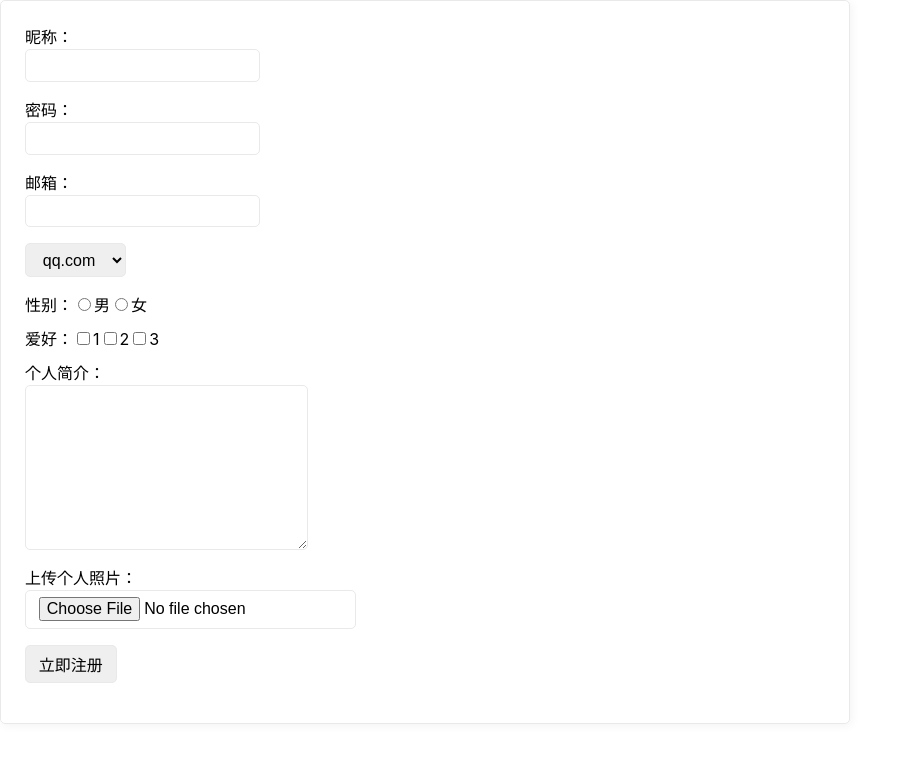
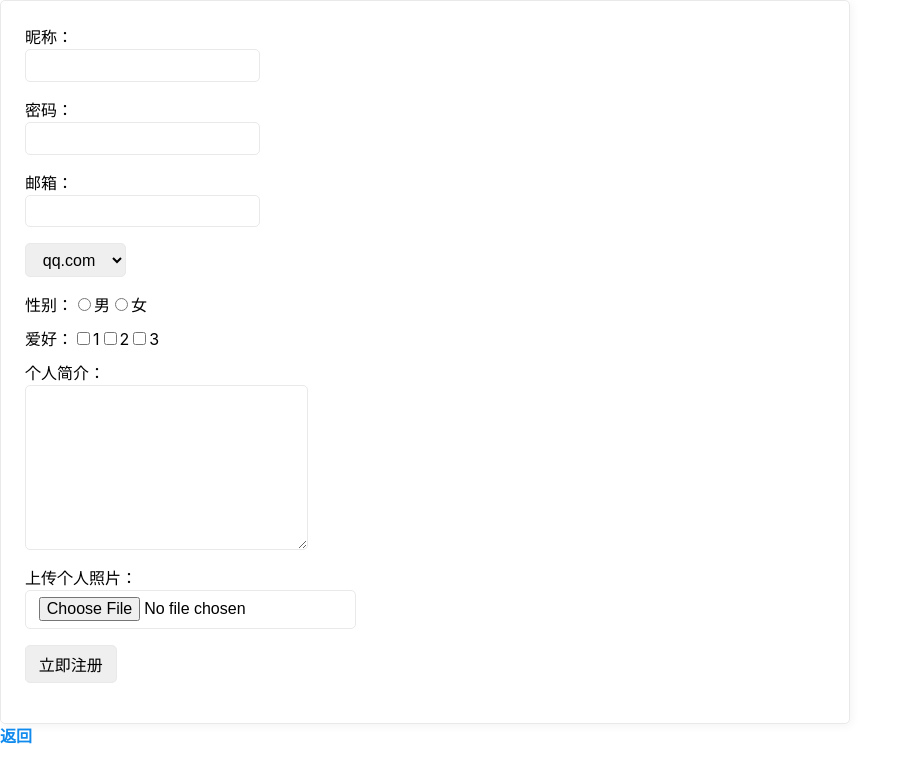
Before and after one commit to 7024zbq/form, a plain HTML site: page index.html in a window 1280 px wide. Shown: the whole page, without its empty margins (0-913 px from the left). Drawn offline with Linux system fonts and the light colour scheme.

Commit message:
Add files via upload

```diff
--- a/index.html
+++ b/index.html
@@ -6,6 +6,11 @@
     <meta name="viewport" content="width=device-width, initial-scale=1.0">
     <title>Document</title>
     <link rel="stylesheet" href="mvp.css">
+    <style>
+        a{
+            text-decoration: none;
+        }
+    </style>
 </head>
 <body>
     <form action="/7024zbq.github.io" method="post">
@@ -33,5 +38,6 @@
         <input type="file" name="" id="">
         <input type="submit" value="立即注册">
         </form>
+        <a href="https://7024zbq.github.io/">返回</a>
 </body>
 </html>
```
Lines whose indentation alone changed are shown as unchanged.
